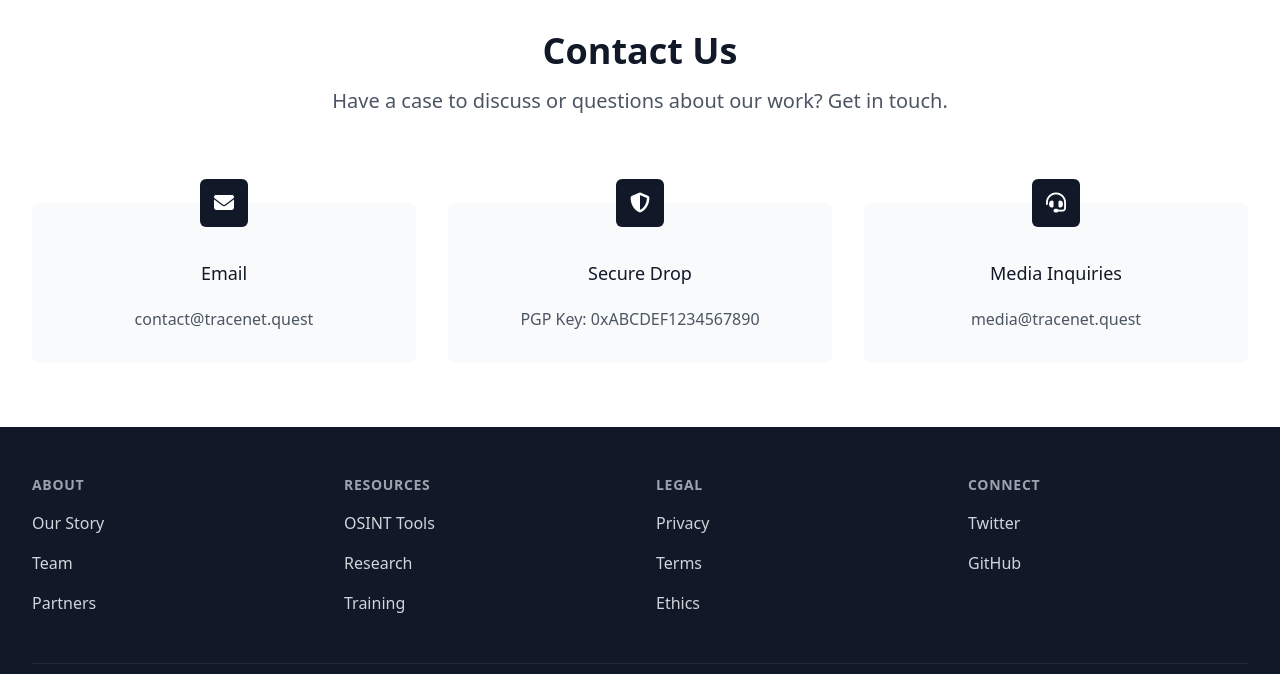
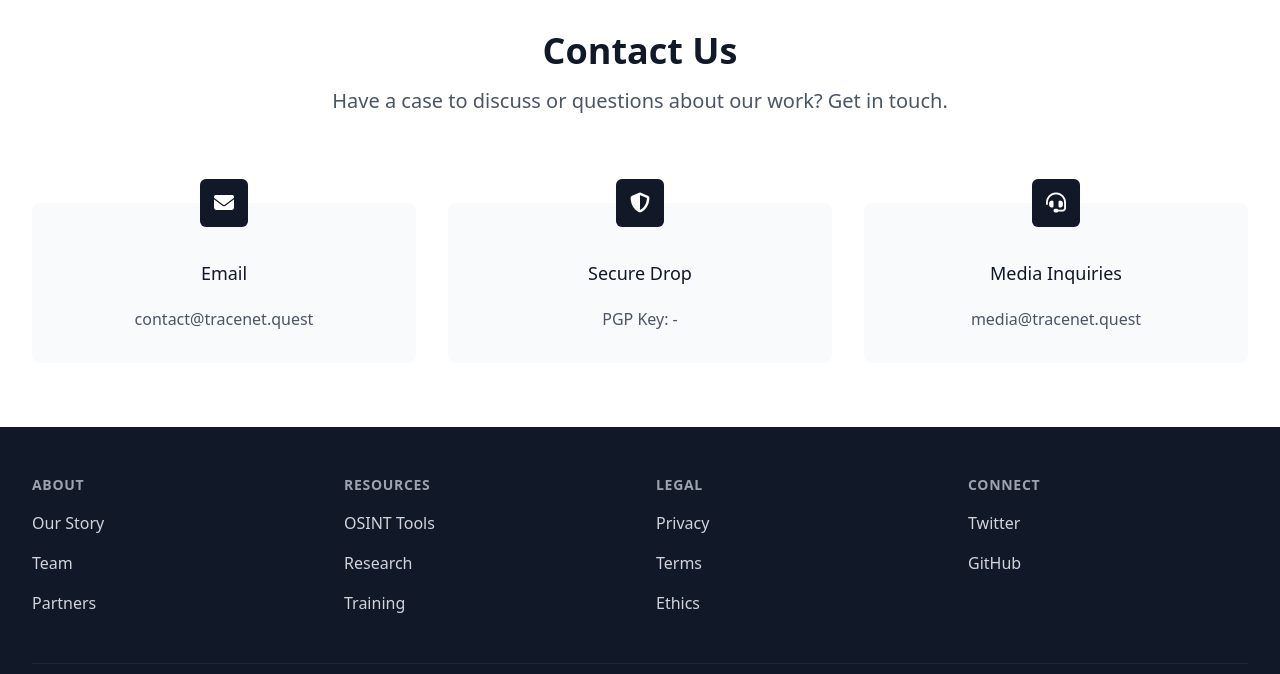
Before and after one commit to iheb457/TraceNet-Web, a plain HTML site: page index.html in a window 1280 px wide. Shown: the part 3317-3991 px from the top of the page. Drawn offline with nearby package versions, Linux system fonts and the light colour scheme.

Commit message:
index.html

```diff
--- a/index.html
+++ b/index.html
@@ -497,7 +497,7 @@
                             </div>
                             <h3 class="mt-8 text-lg font-medium text-gray-900">Secure Drop</h3>
                             <p class="mt-5 text-base text-gray-600">
-                                PGP Key: 0xABCDEF1234567890
+                                PGP Key: -
                             </p>
                         </div>
                     </div>
```
